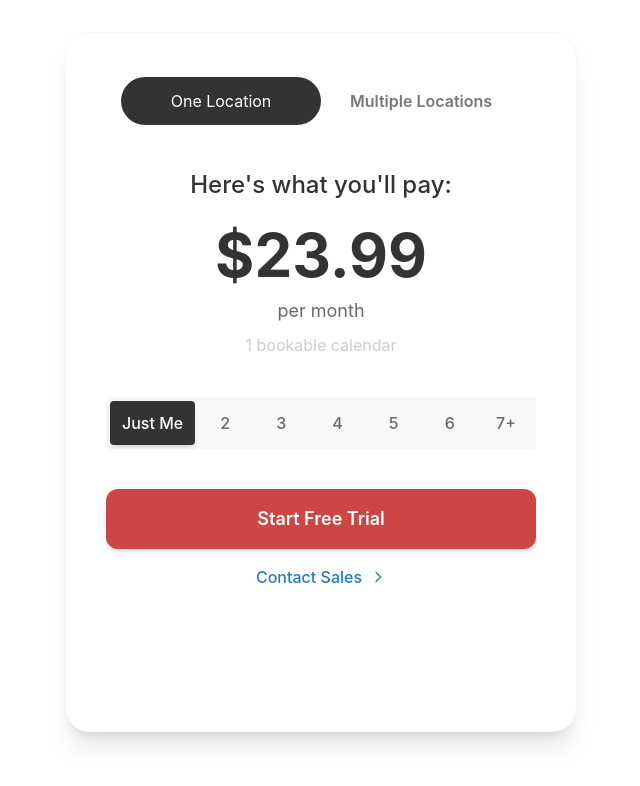
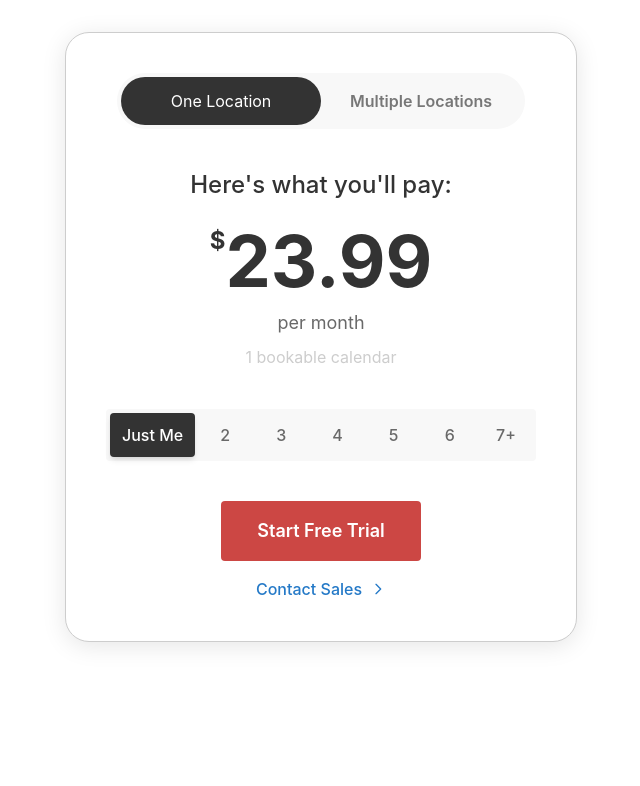
Before and after one commit to vagarogit/hubspot-pricing, a React (Vite) app: page / in a window 1280 px wide. Shown: the top 786 px of the page, without its empty margins (319-959 px from the left). Built offline with nearby package versions, Linux system fonts and the light colour scheme.

Commit message:
Update PricingCalculator.tsx

```diff
--- a/src/components/pricing/PricingCalculator.tsx
+++ b/src/components/pricing/PricingCalculator.tsx
@@ -21,10 +21,10 @@ export default function PricingCalculator() {
 
   return (
     <div className="container mx-auto justify-center flex">
-      <div className="bg-white rounded-3xl shadow-xl p-10 max-w-lg w-full border border-ink-lightest min-h-[700px]">
+      <div className="bg-white rounded-3xl shadow-(--card-shadow) p-10 max-w-lg w-full border border-ink-light min-h-[610px]">
         {/* Location Toggle */}
         <div
-          className="tab-inner-shadow mx-auto mb-10 h-14 w-full max-w-[408px] cursor-pointer rounded-full p-1"
+          className="tab-inner-shadow mx-auto mb-10 h-14 w-full max-w-[408px] cursor-pointer rounded-full p-1 bg-ink-lightest"
           onClick={() => setLocationType(locationType === 'one' ? 'multiple' : 'one')}
         >
           <div className="relative mx-auto h-12 w-full max-w-[400px]">
@@ -92,9 +92,9 @@ export default function PricingCalculator() {
             {/* Pricing Display */}
             <div className="text-center mb-10">
               <h2 className="text-2xl font-medium text-charcoal mb-6">Here's what you'll pay:</h2>
-              <div className="mb-3">
-                <span className="text-6xl font-bold text-charcoal">
-                  ${totalPrice.toFixed(2)}
+              <div className="mb-3 flex items-center justify-center h-full">
+                <span className="text-7xl font-bold text-charcoal">
+                  <span className="text-2xl align-top text-charcoal">$</span>{totalPrice.toFixed(2)}
                 </span>
               </div>
               <p className="text-ink-dark text-lg">per month</p>
@@ -107,7 +107,7 @@ export default function PricingCalculator() {
                 <button
                   key={option}
                   onClick={() => setTeamSize(option)}
-                  className={`flex-1 py-2.5 px-3 rounded text-base font-medium transition-all duration-200 text-nowrap ${
+                  className={`flex-1 py-2.5 px-3 rounded text-base font-medium transition-all duration-200 text-nowrap h-11 ${
                     teamSize === option
                       ? 'bg-charcoal text-white shadow-md'
                       : 'text-ink-dark hover:text-charcoal'
@@ -121,12 +121,12 @@ export default function PricingCalculator() {
             {/* Action Buttons */}
             <div className="space-y-4">
               <button
-                className="w-full hover:bg-primary-hover text-white font-semibold py-4 px-8 rounded-xl text-lg transition-colors duration-200 shadow-md hover:shadow-lg bg-primary"
+                className="w-full md:max-w-[200px] hover:bg-primary-hover text-white font-semibold py-4 px-8 rounded text-lg transition-colors duration-200  bg-primary cursor-pointer"
               >
                 Start Free Trial
               </button>
 
-              <button className="w-full text-bluelink hover:text-blue-dark font-medium flex items-center justify-center gap-2 text-base transition-colors duration-200">
+              <button className="w-full text-bluelink hover:text-blue-dark font-medium flex items-center justify-center gap-2 text-base transition-colors duration-200 cursor-pointer">
                 Contact Sales
                 <svg className="w-4 h-4" fill="none" stroke="currentColor" viewBox="0 0 24 24">
                   <path strokeLinecap="round" strokeLinejoin="round" strokeWidth={2} d="M9 5l7 7-7 7" />
```
